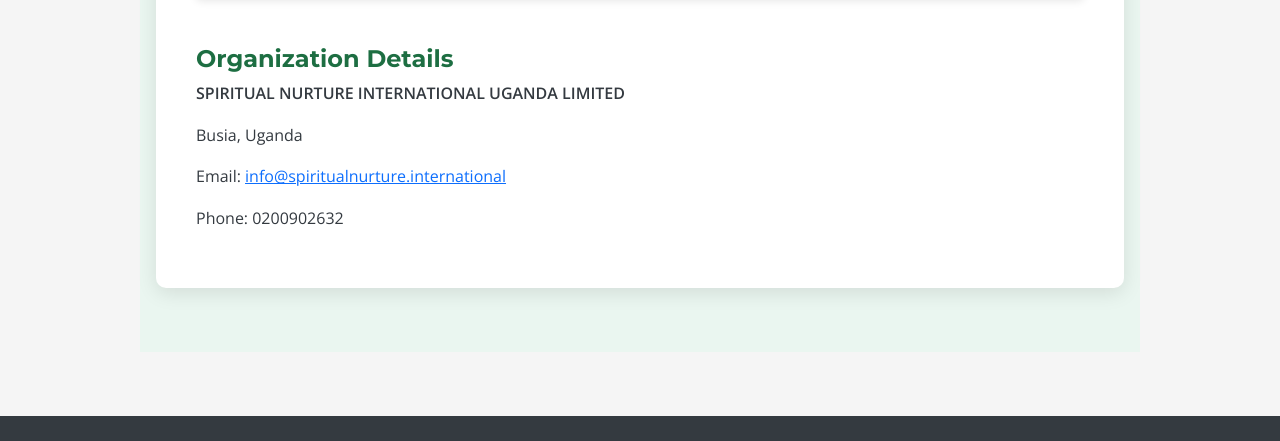
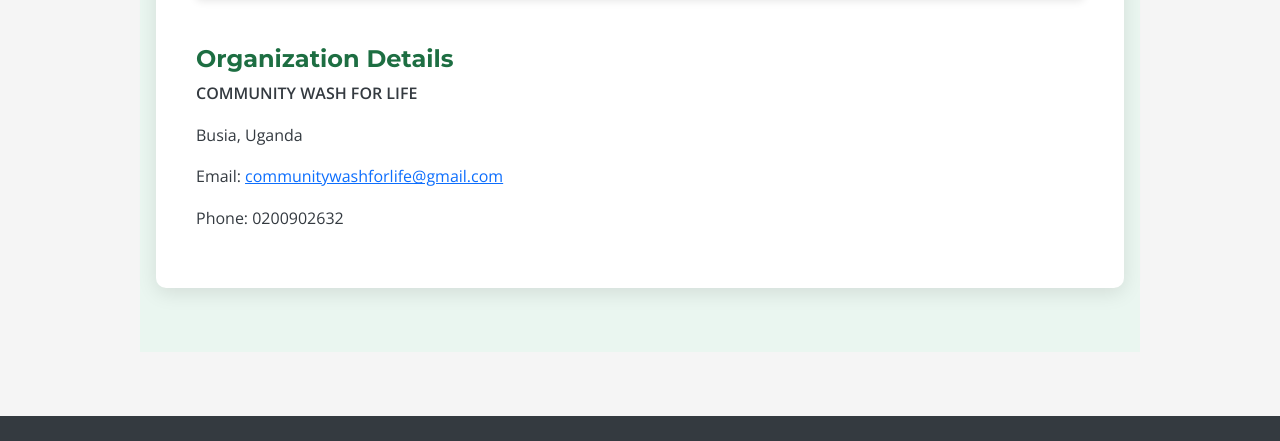
Before and after one commit to nicksontenywa-cyber/community-wash-for-life, a plain HTML site: page donate.html in a window 1280 px wide. Shown: the part 1340-1781 px from the top of the page. Drawn offline with nearby package versions, Linux system fonts and the light colour scheme.

Commit message:
Update donate.html

```diff
--- a/donate.html
+++ b/donate.html
@@ -718,9 +718,9 @@
 
             <div style="margin-top:3rem;">
                 <h4>Organization Details</h4>
-                <p><strong>SPIRITUAL NURTURE INTERNATIONAL UGANDA LIMITED</strong></p>
+                <p><strong>COMMUNITY WASH FOR LIFE</strong></p>
                 <p>Busia, Uganda</p>
-                <p>Email: <a href="mailto:info@spiritualnurture.international">info@spiritualnurture.international</a></p>
+                <p>Email: <a href="mailto:communitywashforlife@gmail.com">communitywashforlife@gmail.com</a></p>
                 <p>Phone: 0200902632</p>
             </div>
         </div>
```
